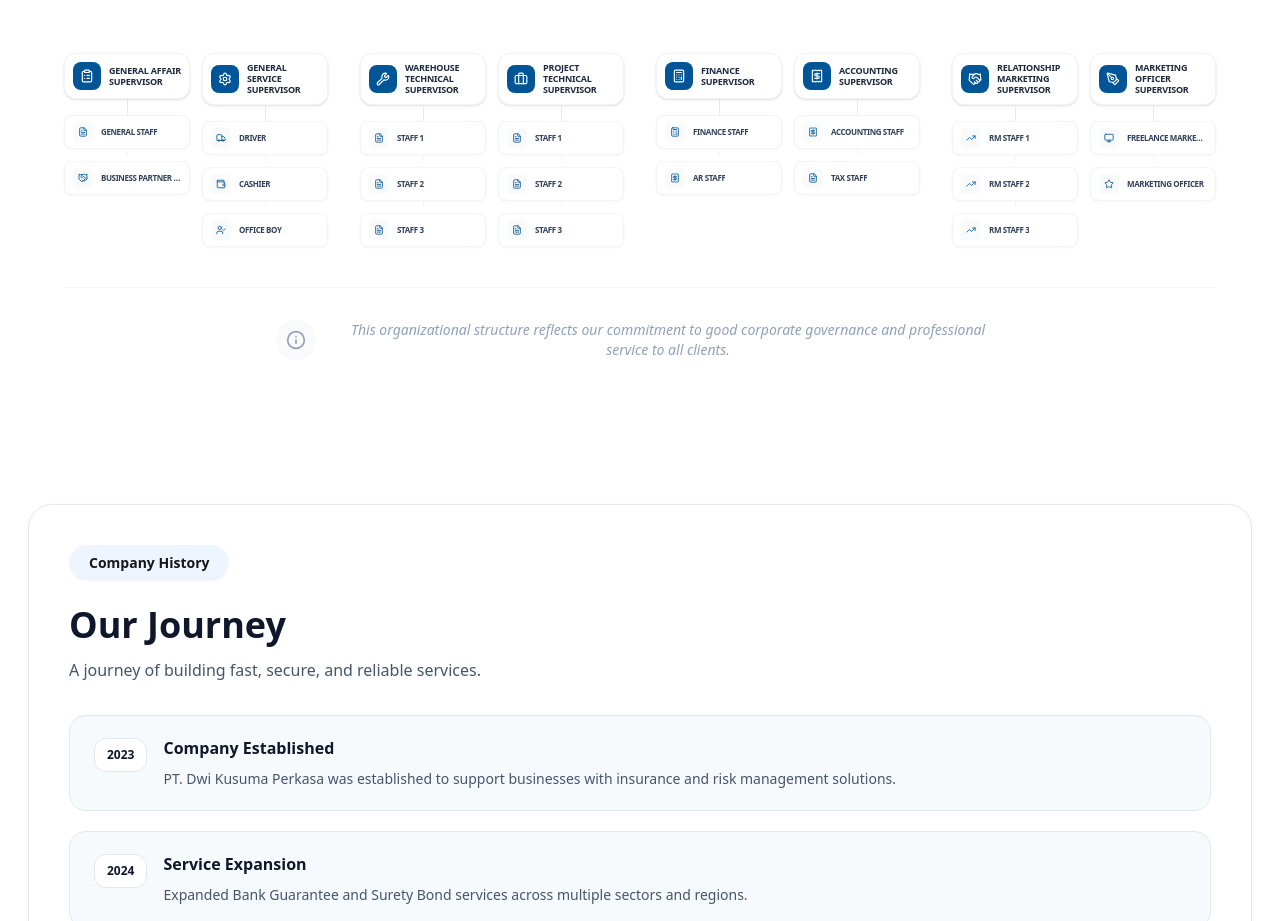
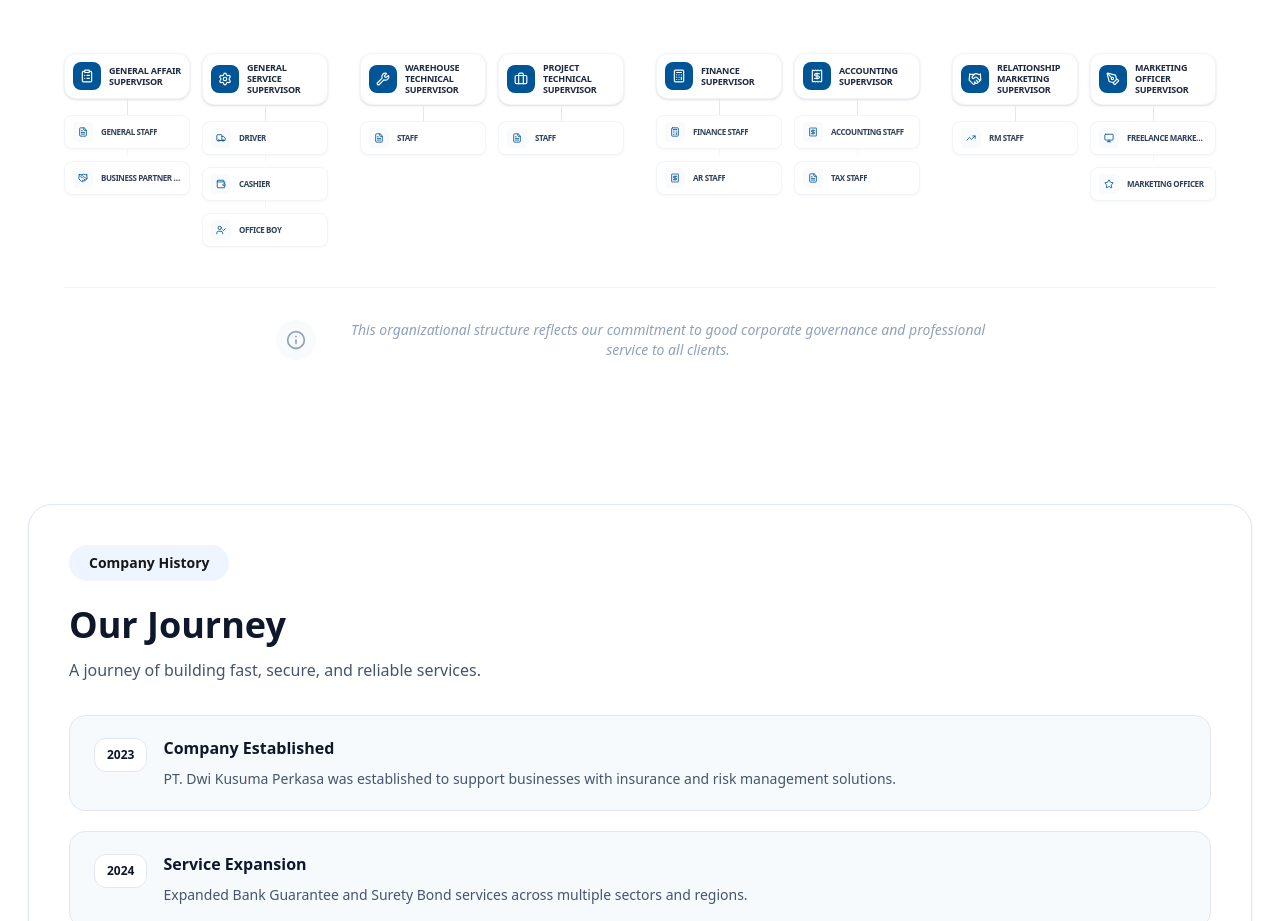
Before and after one commit to DaffaFauzi/comprodwp, a Next.js app: page /en/about in a window 1280 px wide. Shown: the part 2450-3371 px from the top of the page. Built offline with nearby package versions, Linux system fonts and the light colour scheme.

Commit message:
Update organization structure texts

```diff
--- a/src/components/OrgStructure.tsx
+++ b/src/components/OrgStructure.tsx
@@ -60,9 +60,9 @@
   'General Affair Supervisor': ClipboardList,
   'Supervisor General Service': Settings,
   'General Service Supervisor': Settings,
-  'Supervisor Teknik Gudang': Wrench,
+  'Supervisor Teknik Cabang': Wrench,
   'Warehouse Technical Supervisor': Wrench,
-  'Supervisor Teknik Proyek': Briefcase,
+  'Supervisor Teknik Marketing': Briefcase,
   'Project Technical Supervisor': Briefcase,
   'Supervisor Finance': Calculator,
   'Finance Supervisor': Calculator,
@@ -85,17 +85,17 @@
   'Cashier': Wallet,
   'Pelaksana OB': UserCheck,
   'Office Boy': UserCheck,
-  'Staff 1': FileText,
+  'Staff': FileText,
   'Staff 2': FileText,
   'Staff 3': FileText,
   'Finance Staff': Calculator,
   'AR Staff': Receipt,
   'Accounting Staff': Receipt,
   'Tax Staff': FileText,
-  'Staff RM 1': TrendingUp,
+  'Staff RM': TrendingUp,
   'Staff RM 2': TrendingUp,
   'Staff RM 3': TrendingUp,
-  'RM Staff 1': TrendingUp,
+  'RM Staff': TrendingUp,
   'RM Staff 2': TrendingUp,
   'RM Staff 3': TrendingUp,
   'Freelance Marketing': Monitor,
@@ -224,7 +224,7 @@
     return supervisorIdx === 0 ? allStaff.slice(0, 2) : allStaff.slice(2)
   }
   if (managerKey === 'marketing') {
-    return supervisorIdx === 0 ? allStaff.slice(0, 3) : allStaff.slice(3)
+    return supervisorIdx === 0 ? allStaff.slice(0, 1) : allStaff.slice(1)
   }
   return []
 }
--- a/src/dictionaries/en.json
+++ b/src/dictionaries/en.json
@@ -271,9 +271,7 @@
               "Project Technical Supervisor"
             ],
             "staff": [
-              "Staff 1",
-              "Staff 2",
-              "Staff 3"
+              "Staff"
             ]
           },
           "finance": {
@@ -296,9 +294,7 @@
               "Marketing Officer Supervisor"
             ],
             "staff": [
-              "RM Staff 1",
-              "RM Staff 2",
-              "RM Staff 3",
+              "RM Staff",
               "Freelance Marketing",
               "Marketing Officer"
             ]
--- a/src/dictionaries/id.json
+++ b/src/dictionaries/id.json
@@ -348,13 +348,11 @@
           "tech": {
             "title": "Manager Teknik",
             "supervisors": [
-              "Supervisor Teknik Gudang",
-              "Supervisor Teknik Proyek"
+              "Supervisor Teknik Cabang",
+              "Supervisor Teknik Marketing"
             ],
             "staff": [
-              "Staff 1",
-              "Staff 2",
-              "Staff 3"
+              "Staff"
             ]
           },
           "finance": {
@@ -377,9 +375,7 @@
               "Supervisor Marketing Officer"
             ],
             "staff": [
-              "Staff RM 1",
-              "Staff RM 2",
-              "Staff RM 3",
+              "Staff RM",
               "Freelance Marketing",
               "Marketing Officer"
             ]
```
